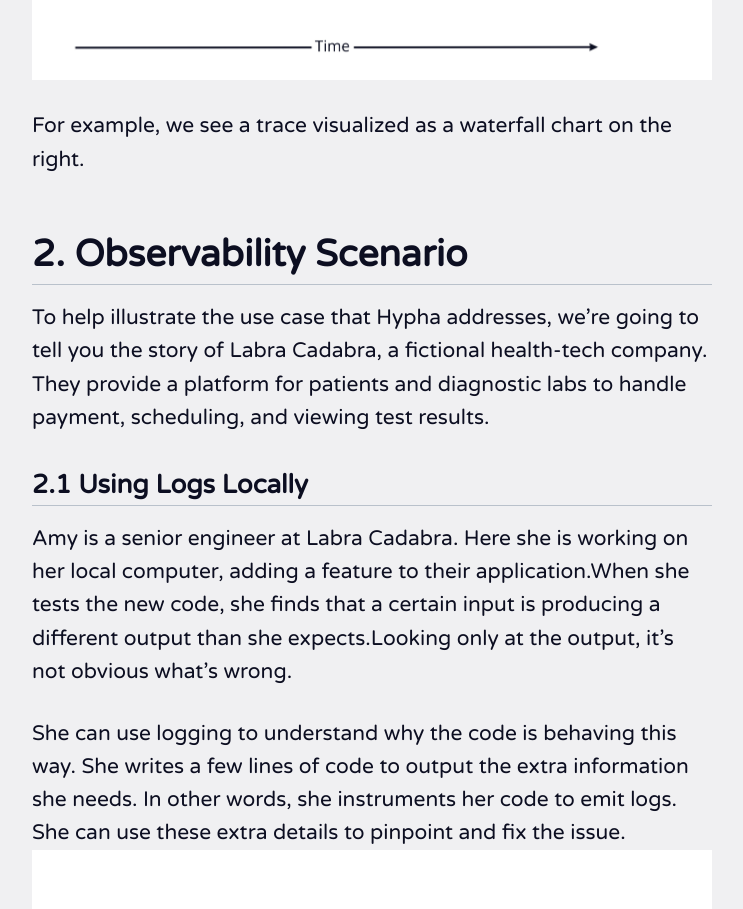
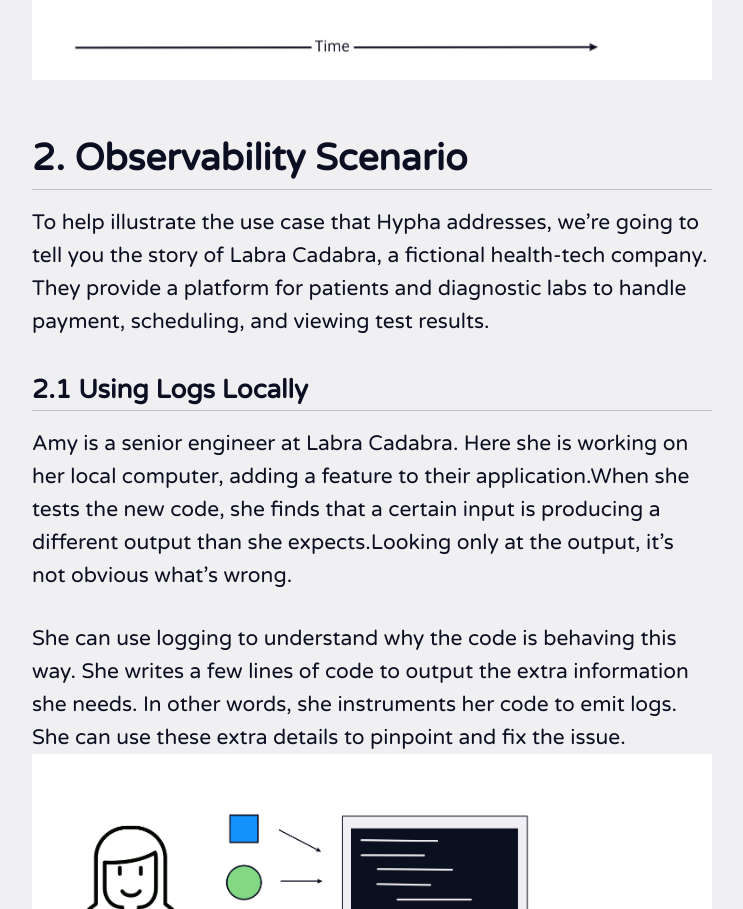
Before and after one commit to Team-Hypha/hypha-website, a Gatsby site: page /case-study in a window 1280 px wide. Shown: the part 4035-4944 px from the top of the page, without its empty margins (428-1171 px from the left). Built offline with nearby package versions, Linux system fonts and the light colour scheme; Gatsby itself is replaced by a stand-in of ours.

Commit message:
Remove extraneous sentence

```diff
--- a/src/components/caseStudy.mdx
+++ b/src/components/caseStudy.mdx
@@ -47,8 +47,6 @@
 <img src="/labra/Labra-Distributed.jpg" />
 
 <img src="/labra/Labra_Trace.jpg" />
-
-For example, we see a trace visualized as a waterfall chart on the right.
 
 ## 2. Observability Scenario
 
```
